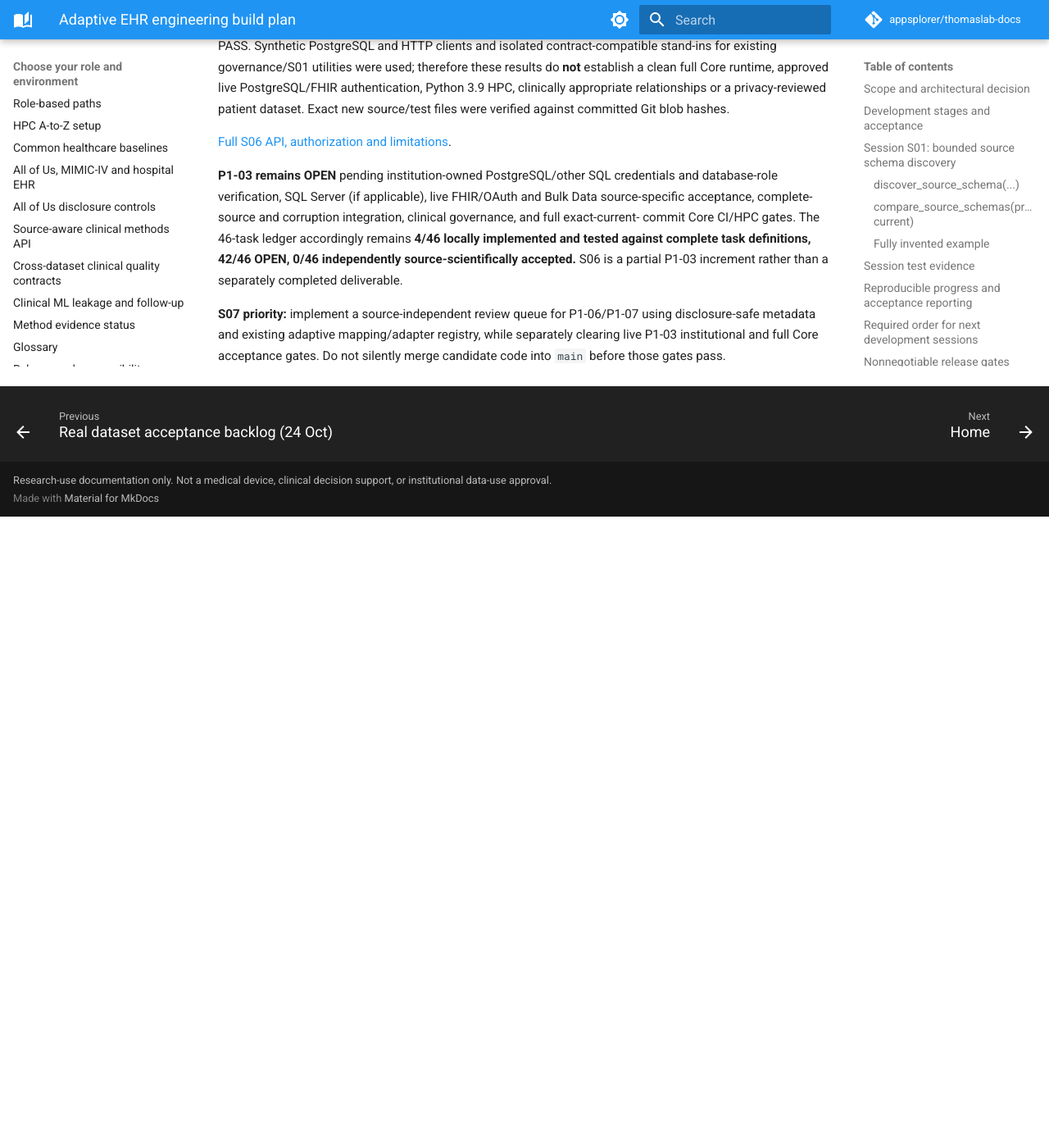
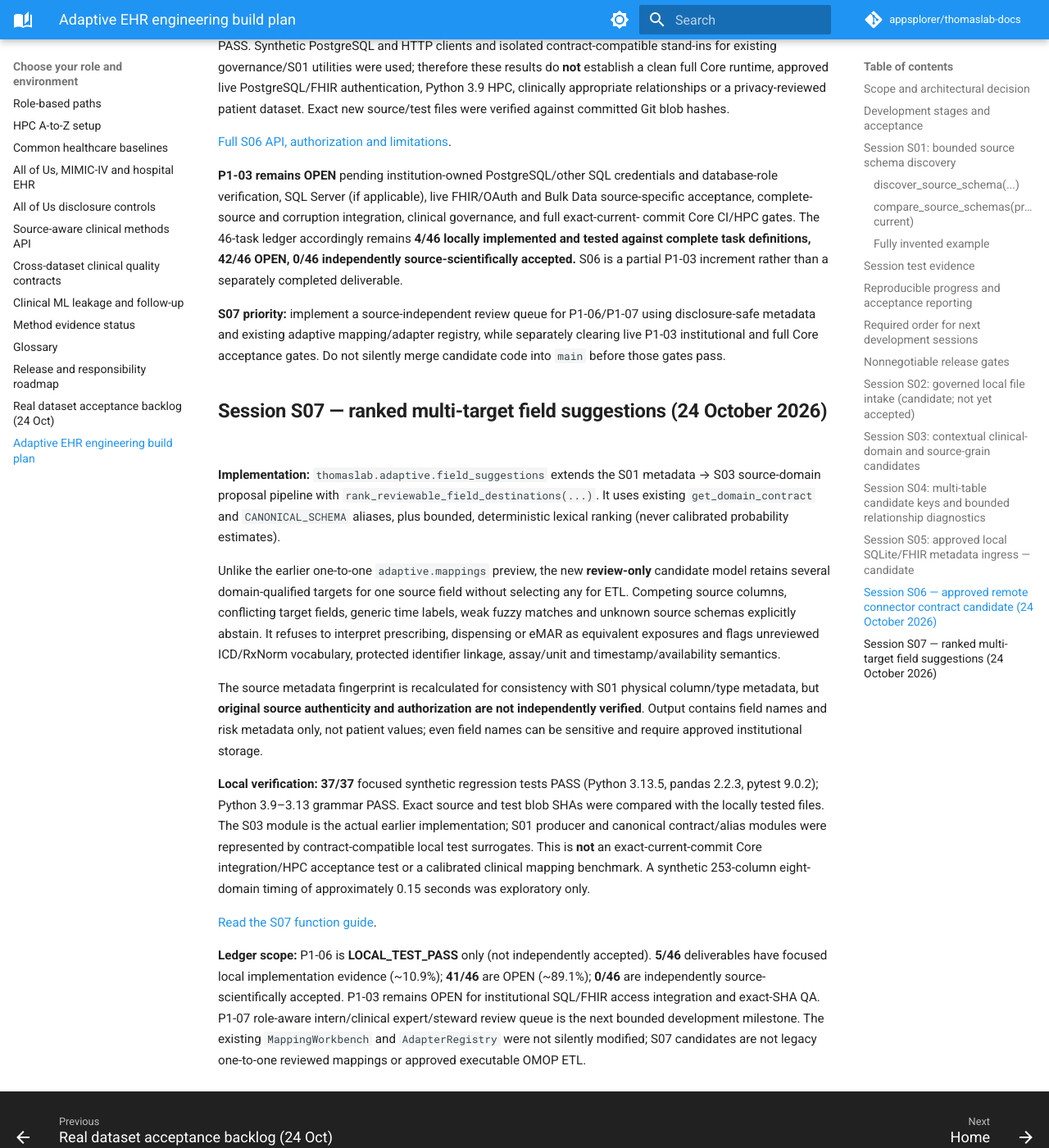
Before and after one commit to appsplorer/thomaslab-docs, an MkDocs documentation site: the page built from docs/guides/ehr-platform-build-plan.md, in a window 1280 px wide and 1400 px high, scrolled down 9801 px. Shown: the whole window at 82% size. Built offline with MkDocs 1.6.1 and Material for MkDocs 9.7.7, drawn with Linux system fonts in a browser that asks for light colours; comment, search, counter and statistics services are not loaded; before the commit the page ends 10431 px from its top, so only the background shows below that.

Commit message:
docs(ehr): checkpoint S07 local ranking, boundaries, pending independent acceptance

```diff
--- a/docs/guides/ehr-platform-build-plan.md
+++ b/docs/guides/ehr-platform-build-plan.md
@@ -479,3 +479,49 @@ P1-06/P1-07 using disclosure-safe metadata and existing adaptive
 mapping/adapter registry, while separately clearing live P1-03
 institutional and full Core acceptance gates. Do not silently merge
 candidate code into `main` before those gates pass.
+
+
+## Session S07 — ranked multi-target field suggestions (24 October 2026)
+
+**Implementation:** `thomaslab.adaptive.field_suggestions` extends the S01
+metadata → S03 source-domain proposal pipeline with
+`rank_reviewable_field_destinations(...)`. It uses existing
+`get_domain_contract` and `CANONICAL_SCHEMA` aliases, plus bounded,
+deterministic lexical ranking (never calibrated probability estimates).
+
+Unlike the earlier one-to-one `adaptive.mappings` preview, the new
+**review-only** candidate model retains several domain-qualified targets
+for one source field without selecting any for ETL. Competing source
+columns, conflicting target fields, generic time labels, weak fuzzy matches
+and unknown source schemas explicitly abstain. It refuses to interpret
+prescribing, dispensing or eMAR as equivalent exposures and flags
+unreviewed ICD/RxNorm vocabulary, protected identifier linkage, assay/unit
+and timestamp/availability semantics.
+
+The source metadata fingerprint is recalculated for consistency with
+S01 physical column/type metadata, but **original source authenticity
+and authorization are not independently verified**. Output contains
+field names and risk metadata only, not patient values; even field names
+can be sensitive and require approved institutional storage.
+
+**Local verification:** **37/37** focused synthetic regression tests PASS
+(Python 3.13.5, pandas 2.2.3, pytest 9.0.2);
+Python 3.9–3.13 grammar PASS. Exact source and test blob SHAs were
+compared with the locally tested files. The S03 module is the actual
+earlier implementation; S01 producer and canonical contract/alias modules
+were represented by contract-compatible local test surrogates. This is
+**not** an exact-current-commit Core integration/HPC acceptance test
+or a calibrated clinical mapping benchmark. A synthetic 253-column
+eight-domain timing of approximately 0.15 seconds was exploratory only.
+
+[Read the S07 function guide](../reference/functions/field_suggestions.md).
+
+**Ledger scope:** P1-06 is **LOCAL_TEST_PASS** only (not independently
+accepted). **5/46** deliverables have focused local implementation
+evidence (~10.9%); **41/46** are OPEN (~89.1%); **0/46**
+are independently source-scientifically accepted. P1-03 remains OPEN
+for institutional SQL/FHIR access integration and exact-SHA QA.
+P1-07 role-aware intern/clinical expert/steward review queue is the next
+bounded development milestone. The existing `MappingWorkbench` and
+`AdapterRegistry` were not silently modified; S07 candidates are
+not legacy one-to-one reviewed mappings or approved executable OMOP ETL.
```
